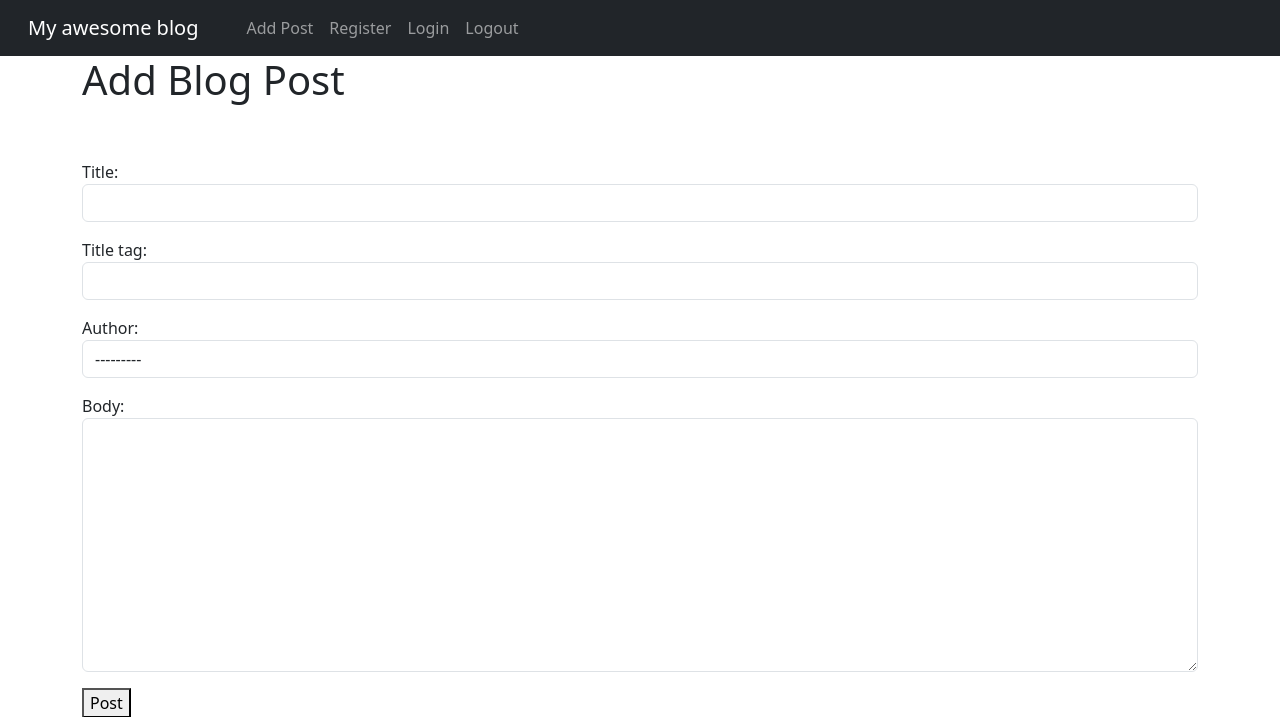
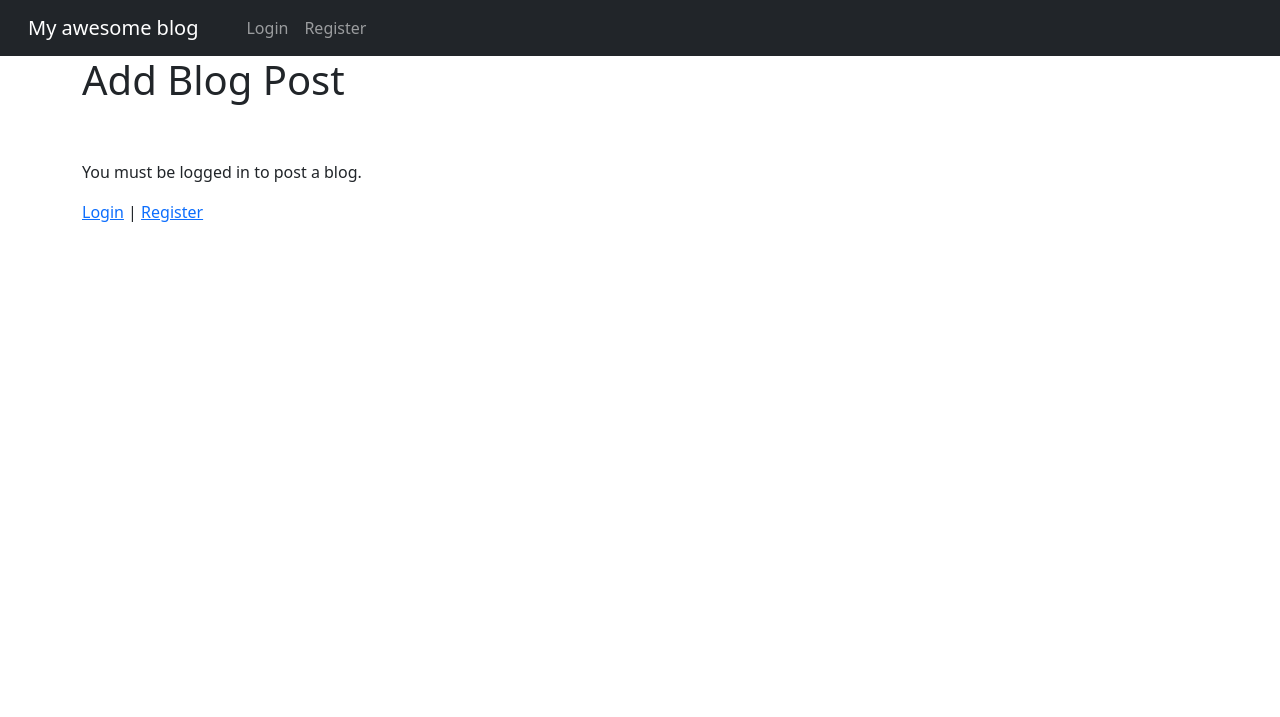
Before and after one commit to SoniaBisinger/Blog, a Django app: page /new/ in a window 1280 px wide. Shown: the top 717 px of the page. Run offline with Django 4.2, Linux system fonts and the light colour scheme; data comes from the database, SQL or seed files in the repository; both versions use the stored data as it was after the commit.

Commit message:
managing permissions

```diff
--- a/ablog/theblog/templates/add_post.html
+++ b/ablog/theblog/templates/add_post.html
@@ -4,10 +4,14 @@
 <h1>Add Blog Post</h1>
 <br />
 <br />
-
+{% if user.is_authenticated %}
 <div class="form-group">
     <form method="POST">
       {% csrf_token %} {{ form.as_p }}
       <button>Post</button>
 </div>
-  {% endblock %}
+{% else %}
+  <p>You must be logged in to post a blog.</p>
+  <a href="{% url 'login' %}">Login</a> | <a href="{% url 'register' %}">Register</a>
+{% endif %}
+{% endblock %}
--- a/ablog/theblog/templates/base.html
+++ b/ablog/theblog/templates/base.html
@@ -31,19 +31,23 @@
           <span class="navbar-toggler-icon"></span>
         </button>
         <div class="collapse navbar-collapse" id="navbarNav">
-          <ul class="navbar-nav">
+          <ul class="navbar-nav mr-auto">
+
+            {% if user.is_authenticated %}
               <li class="nav-item">
                 <a class="nav-link" href="{% url 'add-post' %}">Add Post</a>
               </li>
               <li class="nav-item">
-              <a class="nav-link" href="{% url 'register' %}">Register</a>
+                <a class="nav-link" href="{% url 'logout' %}">Logout</a>
               </li>
+            {%  else %}
               <li class="nav-item">
                 <a class="nav-link" href="{% url 'login' %}">Login</a>
               </li>
               <li class="nav-item">
-              <a class="nav-link" href="{% url 'home' %}">Logout</a>
+                <a class="nav-link" href="{% url 'register' %}">Register</a>
               </li>
+            {% endif %}
           </ul>
         </div>
       </div>
--- a/ablog/theblog/templates/update_post.html
+++ b/ablog/theblog/templates/update_post.html
@@ -1,6 +1,6 @@
 {% extends "base.html" %} {% block title %} Edit Blog Post {% endblock %}
 {% block content %}
-
+{% if user.is_authenticated%}
   <h1>Update Post</h1>
   <br />
   <br />
@@ -10,4 +10,7 @@
         {% csrf_token %} {{ form.as_p }}
         <button>Update</button>
   </div>
+{% else %}
+  You must login first
+{% endif %}
   {% endblock %}
```
Also changed, not shown: ablog/theblog/templates/article_details.html (+5 -2 lines), ablog/theblog/templates/home.html (+11 -5 lines), ablog/db.sqlite3. Lines whose indentation alone changed are shown as unchanged.
